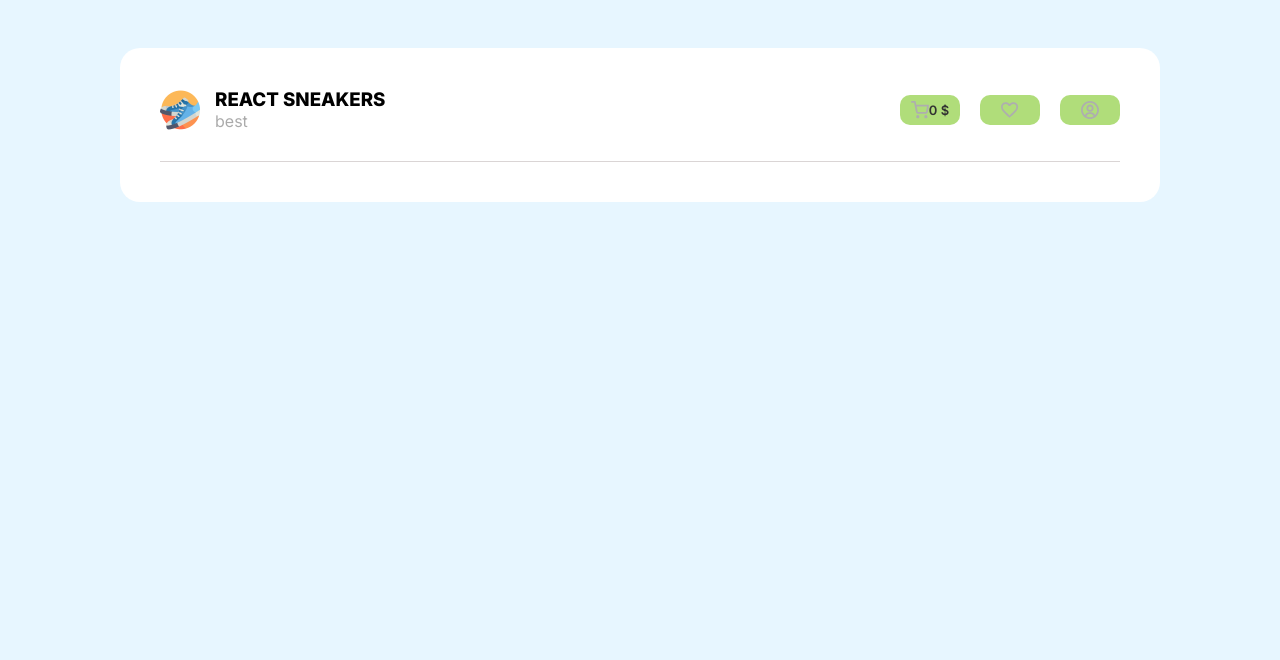
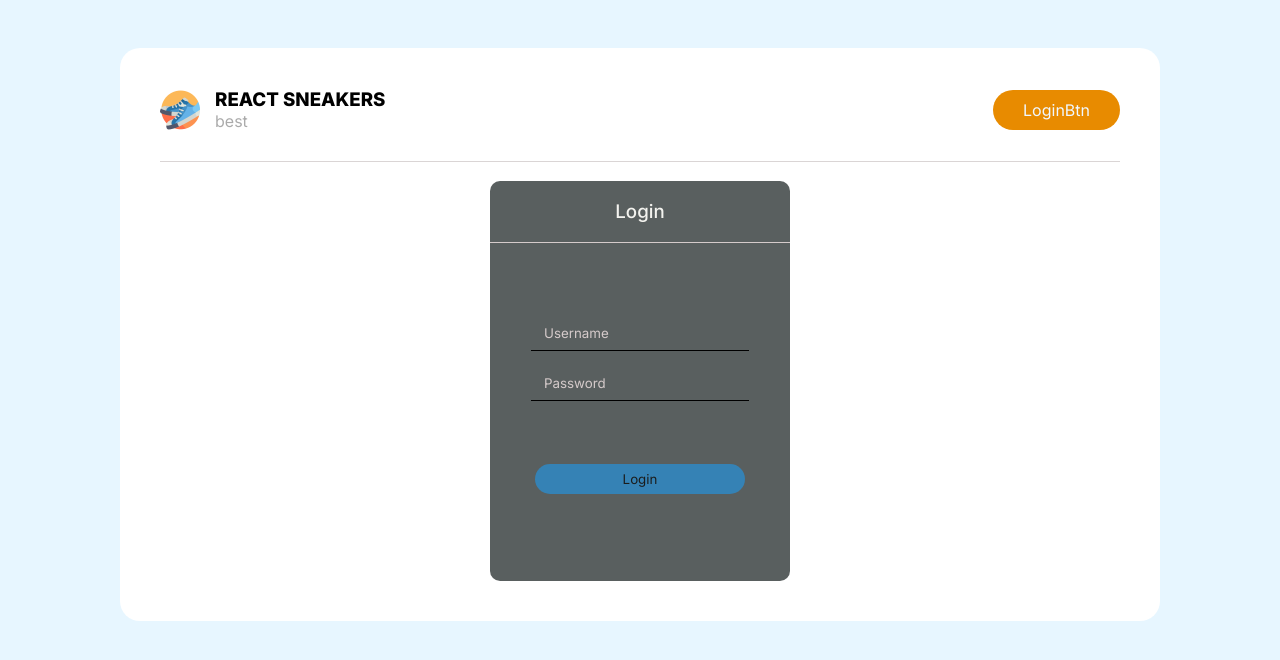
Before and after one commit to Alex12033/shop-sneakers, a React (Create React App) app: page /LoginForm in a window 1280 px wide. Shown: the top 660 px of the page. Built offline with nearby package versions, Linux system fonts and the light colour scheme; no server answers.

Commit message:
added auth in app

```diff
--- a/src/App.js
+++ b/src/App.js
@@ -12,6 +12,9 @@ import AppContext from "./components/context";
 
 import { Route, Routes } from "react-router-dom";
 
+import { LoginBtn } from "./Auth/LoginBtn";
+import { LoginForm } from "./Auth/LoginForm";
+
 function App() {
   const [card, setCard] = useState([]);
 
@@ -24,7 +27,9 @@ function App() {
   useEffect(() => {
     async function fetchData() {
       try {
-        const data = await axios.get("https://sneakers-course.herokuapp.com/items");
+        const data = await axios.get(
+          "https://sneakers-course.herokuapp.com/items"
+        );
         setCard(data.data);
       } catch (error) {
         alert("Error in query data");
@@ -54,8 +59,10 @@ function App() {
         await axios.post("https://sneakers-course.herokuapp.com/api/cart", obj);
       } else {
         //if obj.checked = false delete from cart with clicked obj.id
-        console.log('delete from cart')
-        await axios.delete(`https://sneakers-course.herokuapp.com/api/cart/${obj.id}`);
+        console.log("delete from cart");
+        await axios.delete(
+          `https://sneakers-course.herokuapp.com/api/cart/${obj.id}`
+        );
         setCartItems((prev) => prev.filter((item) => obj.id !== item.id));
       }
     } catch (error) {
@@ -88,8 +95,13 @@ function App() {
           onChangeSearchInput,
         }}
       >
-        <Header />
+        <Header>
+          <LoginBtn />
+        </Header>
+
         <Routes>
+          <Route path="/LoginForm" element={<LoginForm />} exact />
+
           <Route path="/drawer" element={<Drawer />} exact />
 
           <Route path="/favorites" element={<Favorites />} exact />
--- /dev/null
+++ b/src/Auth/LoginBtn.js
@@ -0,0 +1,13 @@
+import React from "react";
+
+import { Link } from "react-router-dom";
+
+import styles from "./LoginBtn.module.scss";
+
+export const LoginBtn = () => {
+  return (
+    <Link to="/LoginForm">
+      <button className={styles.loginBtn}><span className={styles.textBtn}>LoginBtn</span></button>
+    </Link>
+  );
+};
--- /dev/null
+++ b/src/Auth/LoginBtn.module.scss
@@ -0,0 +1,27 @@
+.loginBtn {
+  background-color: #e88b00;
+  border-radius: 40px;
+  padding: 10px 30px;
+  border: none;
+  transition: 0.5s ease-in-out;
+
+  &:hover {
+    background-color: lighten($color: #f1ac43, $amount: 0);
+  }
+
+  &:active {
+    background-color: lighten($color: #a4742d, $amount: 0);
+  }
+
+  .textBtn {
+    font-size: medium;
+    font-weight: 200;
+    color: aliceblue;
+  }
+}
+
+@media all and (max-width: 670px) {
+  .loginBtn {
+    padding: 5px 13px;
+  }
+}
--- /dev/null
+++ b/src/Auth/LoginForm.js
@@ -0,0 +1,65 @@
+import React, { useEffect, useState } from "react";
+
+import styles from "./LoginForm.module.scss";
+
+import axios from "axios";
+
+export const LoginForm = () => {
+  const [isLogged, setIsLogged] = useState(false);
+
+  const [users, setUsers] = useState([]);
+
+  const [login, setLogin] = useState("");
+
+  const [password, setPassword] = useState("");
+
+  const auth = {
+    login: login,
+    password: password,
+  };
+
+  const isLoggedUser = async () => {
+    auth.login === "" || auth.password === ""
+      ? alert("Please enter login and password")
+      : await axios.post(
+          "https://sneakers-course.herokuapp.com/api/users",
+          auth
+        );
+
+    const { data } = await axios.get(
+      "https://sneakers-course.herokuapp.com/api/users"
+    );
+    setUsers(data);
+
+    setLogin("");
+    setPassword("");
+  };
+
+  console.log(users.map(obj => (obj.login === login)));
+
+  return (
+    <div className="sneakers">
+      <div className={styles.loginForm}>
+        <h3 className={styles.titleForm}>Login</h3>
+        <div className={styles.dividerForm}></div>
+        <form className={styles.formInputs}>
+          <input
+            onChange={(e) => setLogin(e.target.value)}
+            placeholder="Username"
+            className={styles.input}
+            value={login}
+          ></input>
+          <input
+            onChange={(e) => setPassword(e.target.value)}
+            placeholder="Password"
+            className={styles.input}
+            value={password}
+          ></input>
+        </form>
+        <button className={styles.loginBtn} onClick={isLoggedUser}>
+          Login
+        </button>
+      </div>
+    </div>
+  );
+};
--- /dev/null
+++ b/src/Auth/LoginForm.module.scss
@@ -0,0 +1,69 @@
+.loginForm {
+  display: flex;
+  //justify-content: space-between;
+  align-items: center;
+  flex-direction: column;
+  background-color: rgba(1, 10, 10, 0.65);
+  border-radius: 10px;
+  height: 400px;
+  width: 300px;
+  margin-top: 2%;
+
+  .titleForm {
+    color: rgb(243, 243, 239);
+    font-weight: 500;
+  }
+
+  .dividerForm {
+    height: 1px;
+    width: 100%;
+    background-color: rgb(213, 203, 203);
+  }
+
+  .formInputs {
+    display: flex;
+    flex-direction: column;
+    justify-content: space-around;
+    margin-top: 22%;
+    height: 100px;
+
+    .input {
+      color: aliceblue;
+      padding: 9px 13px;
+      border: 0;
+      border-bottom: 1px solid #000;
+      background-color: rgba(0, 0, 0, 0);
+      outline: 0;
+
+      &::placeholder {
+          color:rgb(213, 203, 203);
+      }
+    }
+  }
+
+  .loginBtn {
+    border: none;
+    border-radius: 40px;
+    height: 30px;
+    margin-top: 55px;
+    width: 210px;
+    transition: 0.5s;
+    background-color: #2691d9;
+    opacity: 0.7;
+
+    &:hover {
+      opacity: 1;
+      background-color: #079afc;
+    }
+
+    &:active {
+      opacity: 0.7;
+    }
+  }
+}
+
+@media all and (max-width: 670px) {
+  .loginForm {
+    margin-top: 10%;
+  }
+}
--- a/src/components/Drawer.module.scss
+++ b/src/components/Drawer.module.scss
@@ -76,7 +76,7 @@
 
 @media all and (min-width: 2080px) {
   .drawer {
-    animation: animDrawerLargeDisplay 2s ease-in-out;
+    animation: animDrawerLargeDisplay 1s ease-in-out;
     width: 1000px;
     height: 1300px;
     right: 40%;
--- a/src/components/Header.js
+++ b/src/components/Header.js
@@ -6,7 +6,7 @@ import AppContext from "./context";
 
 import style from "./Header.module.scss";
 
-function Header() {
+function Header({children}) {
   const { getTotalSum } = useContext(AppContext);
   return (
     <header className={style.header}>
@@ -20,7 +20,7 @@ function Header() {
         </div>
       </Link>
 
-      <ul className={style.headerRight}>
+      {true ? children : <ul className={style.headerRight}>
         <Link to="/drawer">
           <li className={style.menu}>
             <img className={style.img} width="18" height="18" src="/img/cart.svg" alt="logo" />
@@ -39,7 +39,7 @@ function Header() {
             <img width="18" height="18" src="/img/user.svg" alt="user" />
           </li>
         </Link>
-      </ul>
+      </ul>}
     </header>
   );
 }
```
Also changed, not shown: 1 other file (tests, documents, lock files or other folders).
